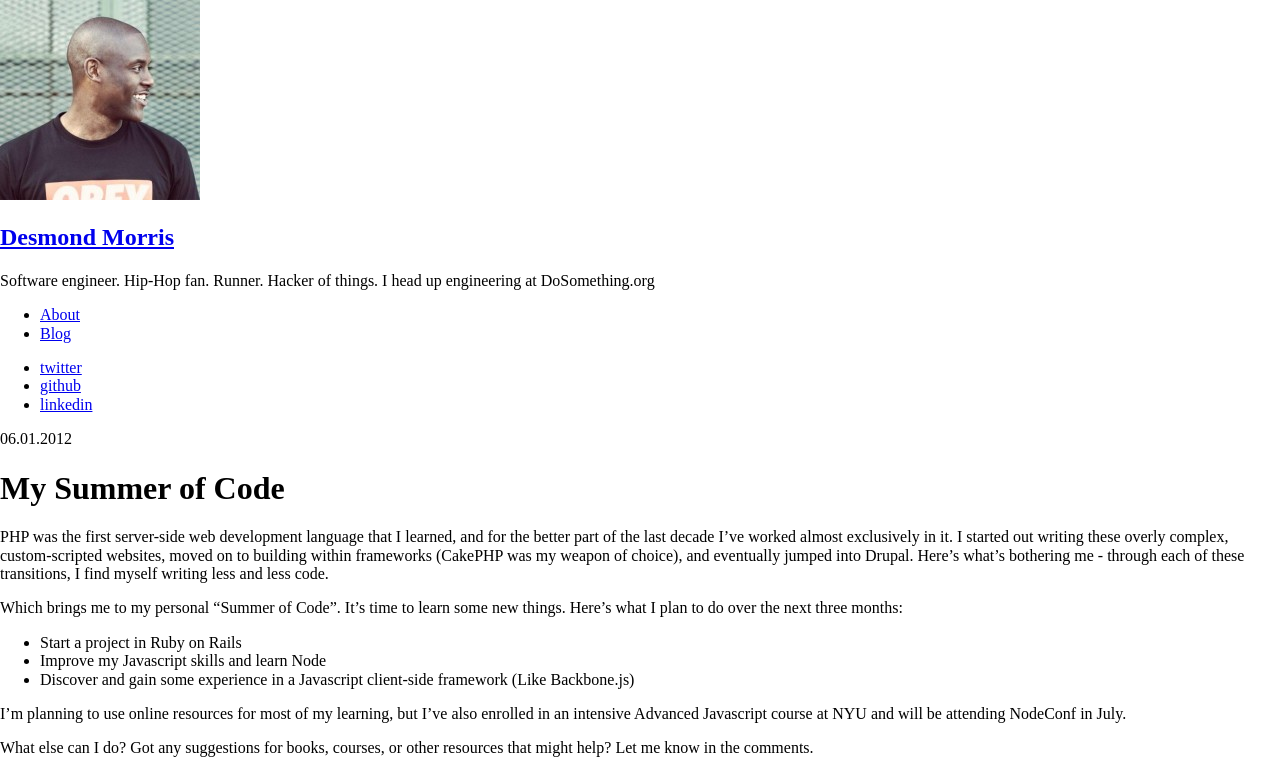
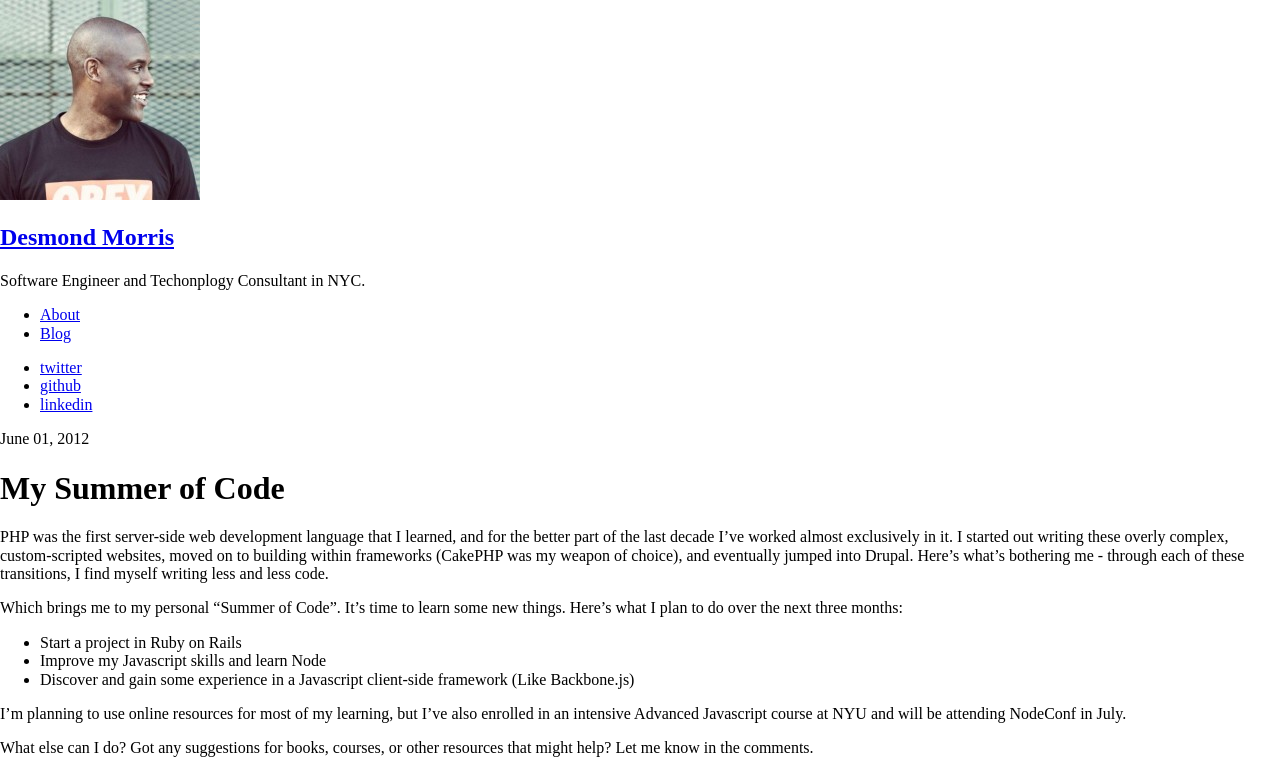
Before and after one commit to desmondmorris/desmondmorris.com, a Jekyll site: the page built from _posts/2012-06-01-blog-summer-of-code.md, in a window 1280 px wide, cut to the strip 100-874 px from the top of the page. Built offline with Jekyll 4.4.1, drawn with Linux system fonts in a browser that asks for light colours; nearby versions of some CDN libraries; Markdown is read by kramdown in place of the engine named in the settings; comment, search, counter and statistics services are not loaded.

Commit message:
Changes teaser formatting.  Reduces header and date font sizes.  Updates bio blurb

```diff
--- a/_config.yml
+++ b/_config.yml
@@ -19,7 +19,7 @@
 googleanalytics:
     id: 'UA-8505162-5'
 
-description: Software engineer. Hip-Hop fan. Runner. Hacker of things. I head up engineering at DoSomething.org
+description: Software Engineer and Techonplogy Consultant in NYC.
 
 links:
     github: https://github.com/desmondmorris
--- a/_layouts/post.html
+++ b/_layouts/post.html
@@ -4,7 +4,7 @@
 
 <article class="post">
   <header>
-    <time datetime="{{ page.date }}">{{ page.date | date: "%m.%d.%Y" }}</time>
+    <time datetime="{{ page.date }}">{{ page.date | date: "%B %d, %Y" }}</time>
     <h1>{{ page.title }}</h1>
   </header>
 
```
Also changed, not shown: index.html (+1 -9 lines), sass/app.sass (+19 -15 lines).
